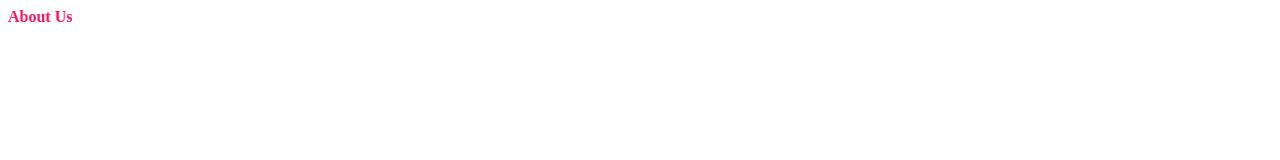
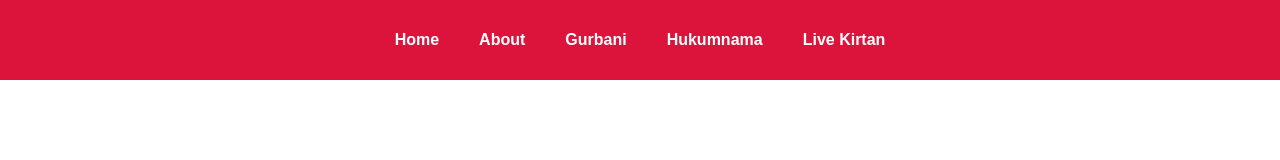
Before and after one commit to sukhnindersingh/learning_sample, a plain HTML site: page index.html in a window 1280 px wide. Drawn offline with Linux system fonts and the light colour scheme.

Commit message:
Created a header
Created a header in html but still not functional

```diff
--- a/index.html
+++ b/index.html
@@ -1,16 +1,61 @@
 <html>
   <head>
-    <title>Gurdwara sahib,sainpur</title>
-    <link rel="shortcut icon" href="Logogurdwara.ico">
+    <title>Gurudwara Sahib, Sainpur</title>
+    <link rel="fav icon" href="./Logogurdwara.ico" />
     <style>
-        h4{
-            color:#FC185A;
+        /* HOW THAT ERROR GOT SOLVED? */
+        /* Explanation:- How that spacing problem got solved? It was because I forgot to use * for selecting all.
+         * is used for selecting all and when we do the following it just removes all the margin and padding.
+         These margins and paddings are inbuild in HTML.  */
+      *{
+            margin: 0px;
+            padding-top: 0px;
+        }
+        .home{
+            background-color: crimson;
+        }
+
+        /* QUICK EXPLANATION! */
+        /* Why we used justify-content: center; and align-items: center;
+        1. justify-content is used to set horizontal alignment of elements i.e tags
+        2. align-items is used to set vertical alignment of elements i.e tags
+        */
+        .home_menu-header{
+            display: flex;
+            justify-content: center;
+            align-items: center;
+            gap: 40px;
+            height: 80px;
+        }
+        .btns{
+            color: white;
+            font-family: Arial, Helvetica, sans-serif;
+            /* Don't be overwhelmed with the font-family, if you type font-family: ;  AND press CTRL + SPACE BAR you will get many font families. Okay? */
         }
     </style>
   </head>
   <body>
-      <h4>About Us
+    <div class="home">
+      <div class="home_menu-header">
+        <h4 class="btns">Home</h4>
+        <h4 class="btns">About</h4>
+        <h4 class="btns">Gurbani</h4>
+        <h4 class="btns">Hukumnama</h4>
+        <h4 class="btns">Live Kirtan</h4>
 
-      </h4>
+        <!-- I hope you have understood the above code.
+        SO now you must be wondering how to make these h4's or btns clickable right?
+        NOW I M NOT going to tell you that, you have to search for ANCHOR TAG on GOOGLE and try to implement it and we will
+        see how good your googling skills are. and can also try to implement image and search for it on google too or watch a video on YOUTUBE, Best of luck.
+        -->
+      </div>
+    </div>
   </body>
 </html>
+
+
+<!-- IMPORTANT
+    USE THIS LINK TO LEARN HTML
+    https://www.w3schools.com/
+    THIS IS VERY USEFUL WESBITE
+-->
```
